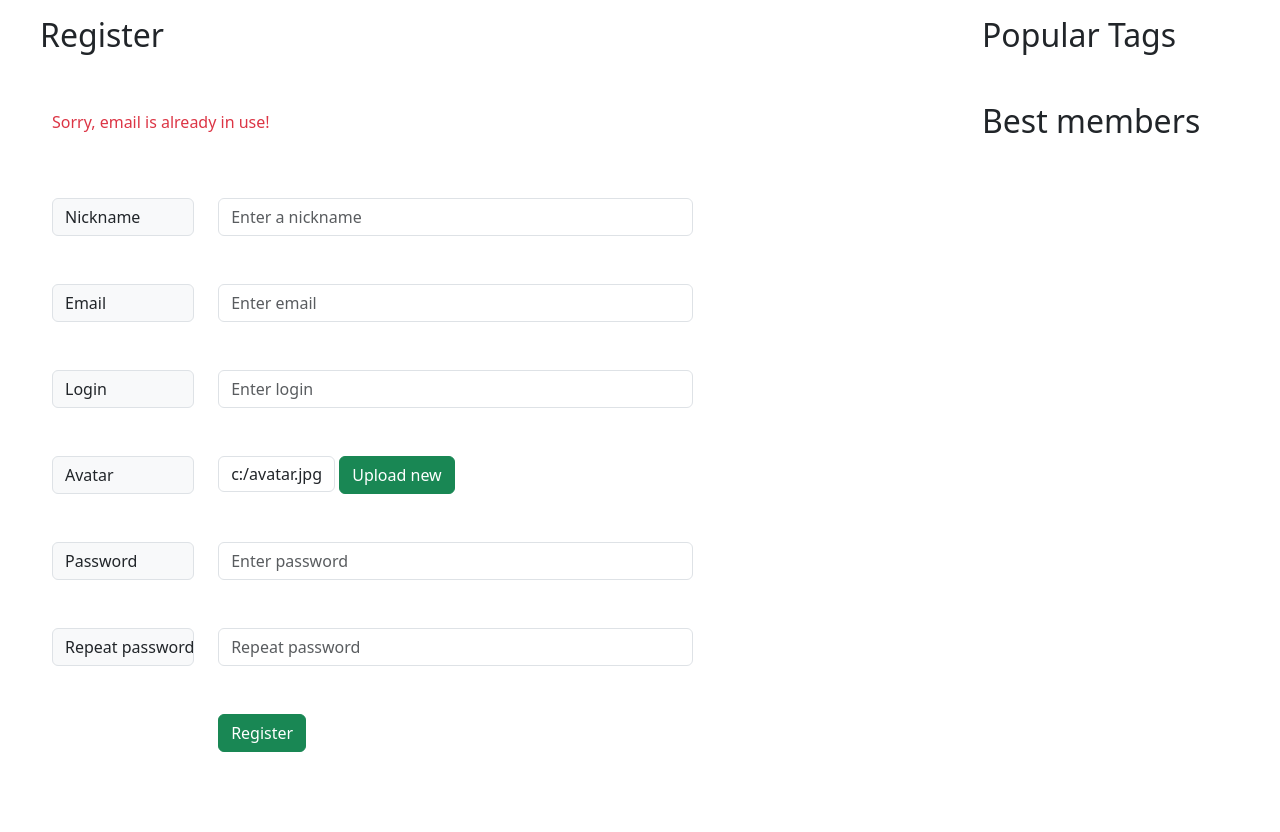
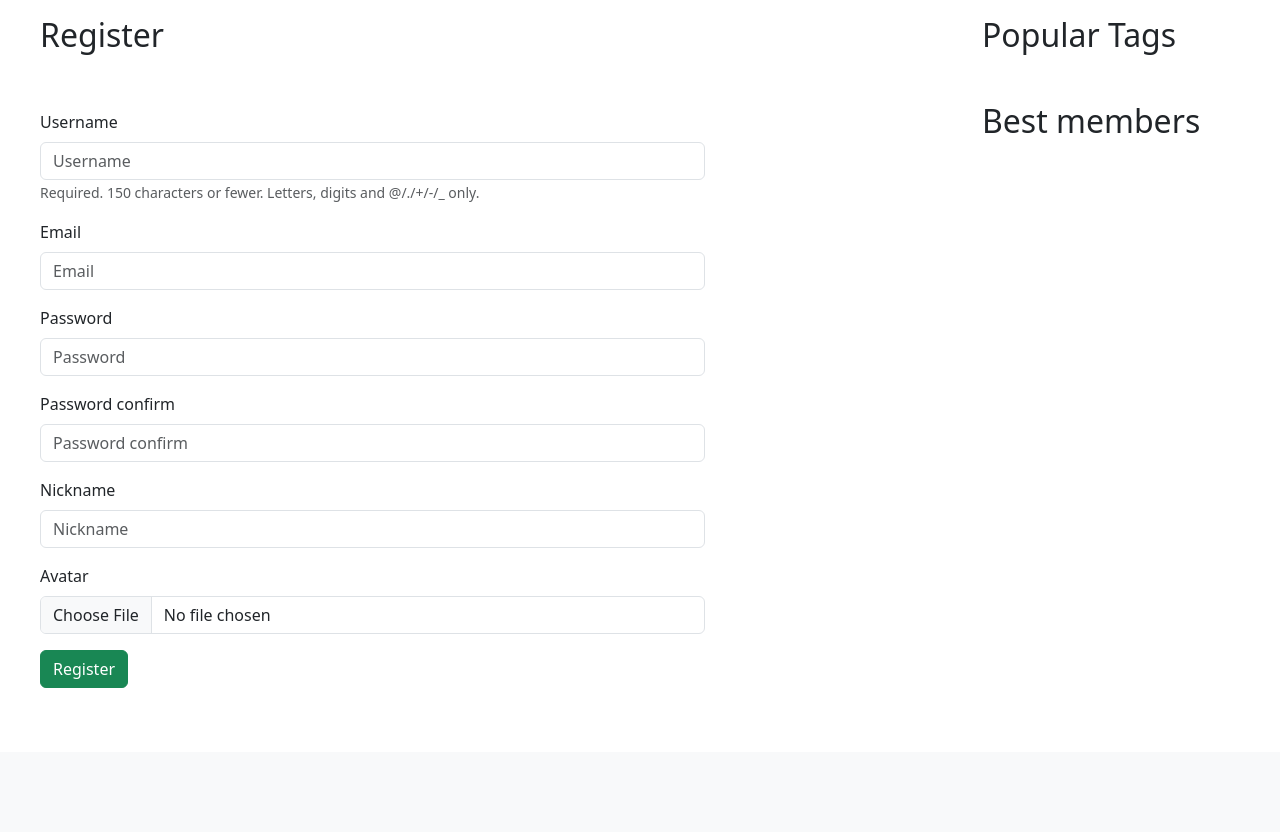
Before and after one commit to MaximMacarone/AskPupkin_Makarenkov, a Django app: page /signup in a window 1280 px wide. Shown: the part 56-888 px from the top of the page. After the commit the page ends 744 px from the top, so only its background shows below. Run offline with Django 4.2, Linux system fonts and the light colour scheme; data comes from the database, SQL or seed files in the repository; data that the repository does not hold is empty; some libraries are stand-ins or nearby versions.

Commit message:
Forms, auth

```diff
--- a/AskPupkin_Makarenkov/settings.py
+++ b/AskPupkin_Makarenkov/settings.py
@@ -127,6 +127,9 @@ USE_TZ = True
 
 STATIC_URL = 'static/'
 
+MEDIA_URL = '/'
+MEDIA_ROOT = os.path.join(BASE_DIR, '')
+
 # Default primary key field type
 # https://docs.djangoproject.com/en/4.2/ref/settings/#default-auto-field
 
--- /dev/null
+++ b/app/forms.py
@@ -0,0 +1,57 @@
+from django import forms
+from django.contrib.auth.models import User
+
+from app.models import Profile, Question, Answer
+
+
+class LoginForm(forms.Form):
+    username = forms.CharField()
+    password = forms.CharField(widget=forms.PasswordInput)
+
+    def clean_username(self):
+        return self.cleaned_data['username'].lower().strip()
+
+class UserForm(forms.ModelForm):
+    password = forms.CharField(widget=forms.PasswordInput)
+    password_confirm = forms.CharField(widget=forms.PasswordInput)
+    email = forms.EmailField(required=True)
+    class Meta:
+        model = User
+        fields = ('username', 'email', 'password')
+
+    def clean(self):
+        data = super().clean()
+        print(data)
+        if data['password'] != data['password_confirm']:
+            raise forms.ValidationError('Passwords do not match')
+
+        return data
+
+
+class ProfileForm(forms.ModelForm):
+
+    class Meta:
+        model = Profile
+        fields = {'nickname', 'avatar'}
+
+
+class EditUserForm(forms.ModelForm):
+    class Meta:
+        model = User
+        fields = {'email', 'username'}
+
+
+class EditProfileForm(forms.ModelForm):
+    class Meta:
+        model = Profile
+        fields = {'nickname', 'avatar'}
+
+class AskQuestionForm(forms.ModelForm):
+    class Meta:
+        model = Question
+        fields = {'title', 'body', 'tags'}
+
+class AddAnswerForm(forms.ModelForm):
+    class Meta:
+        model = Answer
+        fields = {'content'}
--- a/app/urls.py
+++ b/app/urls.py
@@ -10,4 +10,5 @@ urlpatterns = [
     path('tag/<str:tag_name>', views.tagged, name='tagged'),
     path('settings', views.settings, name='settings'),
     path('hot', views.hot, name='hot'),
+    path('logout', views.logout, name='logout'),
 ]
--- a/app/views.py
+++ b/app/views.py
@@ -1,7 +1,10 @@
-from django.shortcuts import render, get_object_or_404
+from django.contrib.auth.decorators import login_required
+from django.shortcuts import render, get_object_or_404, redirect
+from django.contrib import auth
+from django.urls import reverse
 
 from app import models
-from models.user import mock_user
+from app.forms import LoginForm, ProfileForm, UserForm, EditProfileForm, EditUserForm, AskQuestionForm, AddAnswerForm
 from app.pagination import paginate
 
 def index(request):
@@ -12,22 +15,76 @@ def index(request):
 def page_not_found(request, exception):
     return render(request, '404page.html', status=404)
 
+@login_required(login_url='login')
 def ask(request):
-    return render(request, 'ask.html')
+    if request.method == 'POST':
+        form = AskQuestionForm(request.POST)
+        if form.is_valid():
+            question = form.save(commit=False)
+            question.author = request.user
+            question.save()
+            tag_names = form.cleaned_data['tags']
+            question.tags.set(tag_names)
+            return redirect('question', question.id)
+    else:
+        form = AskQuestionForm()
+
+    return render(request, 'ask.html', {'form': form})
+
 
 def question(request, question_id):
     this_question = get_object_or_404(models.Question, pk=question_id)
     answers = this_question.answers.all()
     page = paginate(request, answers)
-    return render(request, 'question.html', {'question': this_question, 'answers': page.object_list, "page": page})
+    paginator = page.paginator
+    if request.method == 'POST':
+        form = AddAnswerForm(request.POST)
+        if form.is_valid():
+            answer = form.save(commit=False)
+            answer.author = request.user
+            answer.question = this_question
+            answer.save()
+
+            last_page_number = paginator.num_pages
+            return redirect(f"{reverse('question', args=[question_id])}?page={last_page_number}#answer-{answer.id}")
+    else:
+        form = AddAnswerForm()
+    return render(request, 'question.html', {'question': this_question, 'answers': page.object_list, "page": page, "form": form})
 
 
 def login(request):
-    return render(request, 'login.html')
+    if request.method == 'POST':
+        form = LoginForm(request.POST, request.FILES)
+        if form.is_valid():
+            user = auth.authenticate(request, **form.cleaned_data)
+            if user:
+                auth.login(request, user)
+                return redirect(reverse('index'))
+            else:
+                return render(request, 'login.html', {'form': form, 'NotFound': True})
+    else:
+        return render(request, 'login.html', {'form': LoginForm(), 'NotFound': False})
 
 
 def signup(request):
-    return render(request, 'signup.html')
+    if request.method == 'POST':
+        user_form = UserForm(request.POST)
+        profile_form = ProfileForm(request.POST, request.FILES)
+        if user_form.is_valid() and profile_form.is_valid():
+            user = user_form.save(commit=False)
+            user.set_password(user_form.cleaned_data['password'])
+
+            user.save()
+            profile = profile_form.save(commit=False)
+            profile.user = user
+            profile.save()
+
+            auth.login(request, user)
+            return redirect(reverse('index'))
+        else:
+            return render(request, 'signup.html', {'profile_form': profile_form, 'user_form': user_form})
+    return render(request, 'signup.html', {'profile_form': ProfileForm(), 'user_form': UserForm()})
+
 
 def tagged(request, tag_name):
     this_tag = get_object_or_404(models.Tag, name=tag_name)
@@ -35,10 +92,33 @@ def tagged(request, tag_name):
     page = paginate(request, questions)
     return render(request, 'tagged.html', context={'tag_name': tag_name, 'questionCards': page.object_list, "page": page})
 
+@login_required(login_url='login')
 def settings(request):
-    return render(request, 'settings.html', context={'user': mock_user})
+    profile = get_object_or_404(models.Profile, user=request.user)
+
+    if request.method == 'POST':
+        user_form = EditUserForm(request.POST, instance=request.user)
+        profile_form = EditProfileForm(request.POST, request.FILES, instance=profile)
+        if user_form.is_valid() and profile_form.is_valid():
+            user_form.save()
+            profile = profile_form.save(commit=False)
+            profile.user = request.user
+            profile.save()
+            return redirect('settings')
+    else:
+        profile_form = EditProfileForm(instance=profile)
+        user_form = EditUserForm(instance=request.user)
+
+    return render(request, 'settings.html', context={'user': request.user.profile, 'user_form': user_form, 'profile_form': profile_form})
+
 
 def hot(request):
     questions = models.Question.objects.best().all()
     page = paginate(request, questions)
     return render(request, 'hot.html', context={'questions': page.object_list, "page": page})
+
+def logout(request):
+    auth.logout(request)
+
+    previous_page = request.META.get('HTTP_REFERER', reverse('index'))
+    return redirect(previous_page)
--- a/templates/layouts/navbar.html
+++ b/templates/layouts/navbar.html
@@ -1,4 +1,5 @@
 {% block navbar %}
+    {% if request.user.is_authenticated %}
     <nav class="navbar navbar-expand-lg bg-body-tertiary d-flex justify-content-between sticky-top" style="background-color: #172a3a;">
         <div class="container-fluid">
             <a class="navbar-brand text-light" href="{% url 'index' %}">AskPupkin</a>
@@ -13,17 +14,37 @@
                 </form>
                 <div class="d-flex gap-4 justify-content-start align-items-center">
                     <a class="btn btn-primary" href="{% url 'ask' %}" role="button">Ask</a>
-                <img src="avatar.jpg" alt="Avatar" class="rounded-circle" width="40" height="40">
+                    <img src="{{ request.user.profile.avatar }}" alt="Avatar" class="rounded-circle" width="40" height="40">
                     <div>
                         <div class="text-light">
-                        Dr.Pepper
+                            {{ request.user.profile.nickname }}
                         </div>
                         <a class="text-light" href="{% url 'settings' %}">Settings</a>
-                    <a class="text-light" href="{% url 'login' %}">log out</a>
+                        <a class="text-light" href="{% url 'logout' %}">log out</a>
                     </div>
                 </div>
-
             </div>
         </div>
     </nav>
+    {% else %}
+    <nav class="navbar navbar-expand-lg bg-body-tertiary d-flex justify-content-between sticky-top" style="background-color: #172a3a;">
+        <div class="container-fluid">
+            <a class="navbar-brand text-light" href="{% url 'index' %}">AskPupkin</a>
+            <button class="navbar-toggler" type="button" data-bs-toggle="collapse"
+                    data-bs-target="#navbarSupportedContent"
+                    aria-controls="navbarSupportedContent" aria-expanded="false" aria-label="Toggle navigation">
+                <span class="navbar-toggler-icon"></span>
+            </button>
+            <div class="collapse navbar-collapse" id="navbarSupportedContent">
+                <form class="d-flex mx-auto w-50" role="search">
+                    <input class="form-control me-2" type="search" placeholder="Search" aria-label="Search">
+                </form>
+                <div class="d-flex gap-4 justify-content-start align-items-center">
+                    <a class="text-light" href="{% url 'login' %}">Log in</a>
+                    <a class="text-light" href="{% url 'signup' %}">Register</a>
+                </div>
+            </div>
+        </div>
+    </nav>
+    {% endif %}
 {% endblock %}
--- a/templates/signup.html
+++ b/templates/signup.html
@@ -1,8 +1,6 @@
 {% extends 'layouts/base.html' %}
+{% load bootstrap5 %}
 {% load static %}
-{% block navbar %}
-{% include 'layouts/navbarUnregistered.html' %}
-{% endblock %}
 {% block content %}
     <div class="row d-flex mb-5 align-items-center">
         <div class="col d-flex gap-3 align-items-center">
@@ -10,63 +8,16 @@
         </div>
     </div>
     <div class="row d-flex mb-5 gap-5 w-75 justify-content-center">
-        <div class="row">
-            <p class="text-danger">Sorry, email is already in use!</p>
-        </div>
-        <div class="row">
-            <div class="col-3">
-                <span class="input-group-text" id="title-input">Nickname</span>
-            </div>
-            <div class="col">
-                <input type="text" class="form-control" placeholder="Enter a nickname" aria-label="Nickname">
-            </div>
-        </div>
-        <div class="row">
-            <div class="col-3">
-                <span class="input-group-text">Email</span>
-            </div>
-            <div class="col">
-                <input type="text" class="form-control" placeholder="Enter email" aria-label="Email">
-            </div>
-        </div>
-        <div class="row">
-            <div class="col-3">
-                <span class="input-group-text" id="tags-input">Login</span>
-            </div>
-            <div class="col">
-                <input type="text" class="form-control" placeholder="Enter login" aria-label="Login">
-            </div>
-        </div>
-        <div class="row">
-            <div class="col-3">
-                <span class="input-group-text" id="tags-input">Avatar</span>
-            </div>
-            <div class="col justify-content-center">
-                <p class="form-control d-inline">c:/avatar.jpg</p>
-                <button type="button" class="btn btn-success">Upload new</button>
-            </div>
-        </div>
-        <div class="row">
-            <div class="col-3">
-                <span class="input-group-text" id="tags-input">Password</span>
-            </div>
-            <div class="col">
-                <input type="password" class="form-control" placeholder="Enter password" aria-label="Pass">
-            </div>
-        </div>
-        <div class="row">
-            <div class="col-3">
-                <span class="input-group-text" id="tags-input">Repeat password</span>
-            </div>
-            <div class="col">
-                <input type="password" class="form-control" placeholder="Repeat password" aria-label="RepPass">
-            </div>
-        </div>
-        <div class="row mb-3">
-            <div class="col-3"></div>
-            <div class="col-auto">
-                <button type="button" class="btn btn-success">Register</button>
-            </div>
-        </div>
+        {% bootstrap_form_errors user_form profile_form %}
+        <form method="POST" enctype="multipart/form-data">
+            {% csrf_token %}
+            {% bootstrap_form user_form %}
+            {% bootstrap_form profile_form %}
+            {% buttons %}
+                <div class="col-auto">
+                    <button type="submit" class="btn btn-success">Register</button>
+                </div>
+            {% endbuttons %}
+        </form>
     </div>
 {% endblock %}
```
Also changed, not shown: docker-compose.yml (+0 -8 lines), templates/ask.html (+9 -25 lines), templates/login.html (+15 -21 lines), templates/question.html (+16 -8 lines), templates/settings.html (+14 -45 lines). Lines whose indentation alone changed are shown as unchanged.
